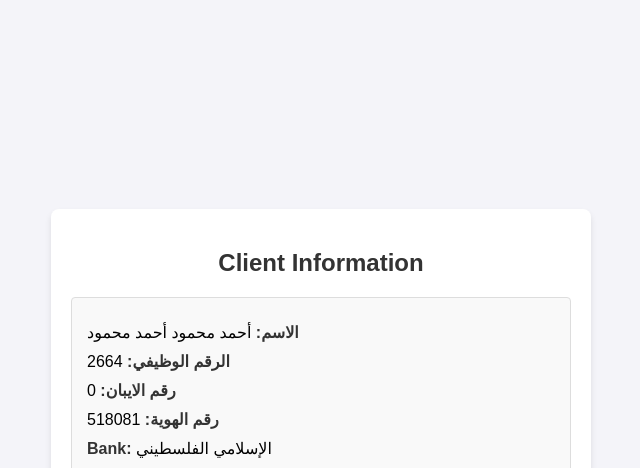
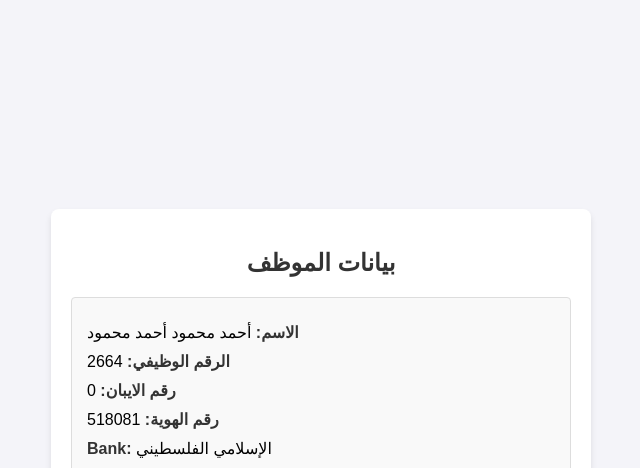
Before and after one commit to hassanpydev/ucasfin, a Django app: template templates/dataFin/user_data.html in a window 1280 px wide. Shown: the top 468 px of the page, without its empty margins (319-959 px from the left). Run offline with Django 4.2, Linux system fonts and the light colour scheme; the template is opened without the code that fills it: values that come from a table or form of the project are taken from there, others are empty; data comes from the database, SQL or seed files in the repository.

Commit message:
fix frontend

```diff
--- a/templates/dataFin/edit_client_data.html
+++ b/templates/dataFin/edit_client_data.html
@@ -3,7 +3,7 @@
 <head>
     <meta charset="UTF-8">
     <meta name="viewport" content="width=device-width, initial-scale=1.0">
-    <title>Edit Client Information</title>
+    <title>تعديل بيانات الموظف</title>
     <style>
         body {
             font-family: Arial, sans-serif;
--- a/templates/dataFin/user_data.html
+++ b/templates/dataFin/user_data.html
@@ -3,7 +3,7 @@
 <head>
     <meta charset="UTF-8">
     <meta name="viewport" content="width=device-width, initial-scale=1.0">
-    <title>Client Information</title>
+    <title>بيانات الموظف</title>
     <style>
         body {
             font-family: Arial, sans-serif;
@@ -83,7 +83,7 @@
 </head>
 <body>
     <div class="container">
-        <h2>Client Information</h2>
+        <h2>بيانات الموظف</h2>
         <div class="client-data">
             <p><span>الاسم:</span> {{ emp.name }}</p>
             <p><span>الرقم الوظيفي:</span> {{ emp.emp_num }}</p>
```
